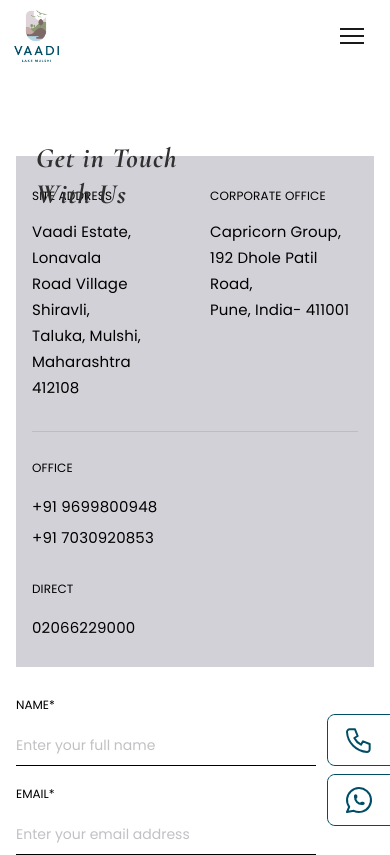
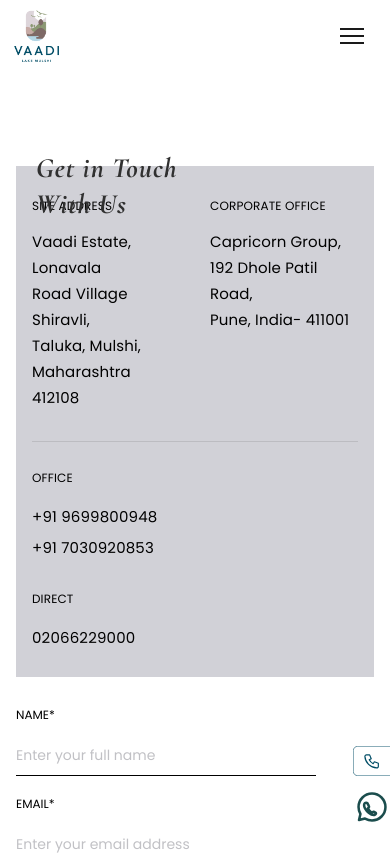
Before and after one commit to wajiddaudtamboli/vaadi-lake-mulshi, a React (Vite) app: page /contact in a window 390 px wide. Shown: the top 855 px of the page. Built offline with nearby package versions, Linux system fonts and the light colour scheme.

Commit message:
Revert "Adjust Contact page title positioning for phone modes"
This reverts commit 86ea9b5f7fca5cc678d16b7bf40d1f50b113a75d.

```diff
--- a/src/components/BookMeetingModal/BookMeetingModal.module.css
+++ b/src/components/BookMeetingModal/BookMeetingModal.module.css
@@ -259,7 +259,7 @@
   color: #FFFFFF;
   background: var(--color-primary, #A57C52);
   border: none;
-  border-radius: 10px;
+  border-radius: 0;
   letter-spacing: 0.1em;
   cursor: pointer;
   transition: opacity 0.2s ease;
--- a/src/components/ContactForm/ContactForm.css
+++ b/src/components/ContactForm/ContactForm.css
@@ -52,7 +52,7 @@
   background-color: #007bff;
   color: white;
   border: none;
-  border-radius: 10px;
+  border-radius: 0;
   cursor: pointer;
   font-size: 16px;
 }
--- a/src/components/FloatingContactButtons/FloatingContactButtons.css
+++ b/src/components/FloatingContactButtons/FloatingContactButtons.css
@@ -35,16 +35,6 @@
   box-shadow: 0 8px 22px rgba(0, 0, 0, 0.16);
 }
 
-.floating-contact__button--phone {
-  width: 64px;
-  height: 52px;
-}
-
-.floating-contact__button--whatsapp {
-  width: 64px;
-  height: 52px;
-}
-
 @media (max-width: 480px) {
   .floating-contact {
     bottom: 18px;
@@ -61,14 +51,4 @@
     width: 100%;
     height: 100%;
   }
-
-  .floating-contact__button--phone {
-    width: 64px;
-    height: 52px;
-  }
-
-  .floating-contact__button--whatsapp {
-    width: 64px;
-    height: 52px;
-  }
 }
--- a/src/components/FloatingContactButtons/FloatingContactButtons.jsx
+++ b/src/components/FloatingContactButtons/FloatingContactButtons.jsx
@@ -1,21 +1,21 @@
 import React from 'react';
 import './FloatingContactButtons.css';
 import contactIcon from '../../assets/Images for Landing Pages/phone.svg';
-import whatsappIcon from '../../assets/Images for Landing Pages/whatsapp.svg';
+import whatsappIcon from '../../assets/icons/whatsapp-outline.svg';
 
 const FloatingContactButtons = () => {
   return (
     <div className="floating-contact">
       <a
         href="tel:+919699800948"
-        className="floating-contact__button floating-contact__button--phone"
+        className="floating-contact__button"
         aria-label="Contact us by phone"
       >
         <img src={contactIcon} alt="" aria-hidden="true" />
       </a>
       <a
         href="https://wa.me/919699800948"
-        className="floating-contact__button floating-contact__button--whatsapp"
+        className="floating-contact__button"
         target="_blank"
         rel="noopener noreferrer"
         aria-label="Chat on WhatsApp"
--- a/src/components/InteriorShowcase/InteriorShowcase.css
+++ b/src/components/InteriorShowcase/InteriorShowcase.css
@@ -93,7 +93,7 @@
   display: flex;
   align-items: center;
   justify-content: center;
-  background-color: rgba(46, 136, 170, 0.7);
+  background-color: var(--color-primary);
   border: none;
   border-radius: 0;
   cursor: pointer;
@@ -101,7 +101,7 @@
 }
 
 .interior-showcase__slide-nav-btn:hover {
-  background-color: rgba(46, 136, 170, 0.9);
+  background-color: var(--color-primary-dark);
 }
 
 .interior-showcase__slide-nav-btn svg {
--- a/src/components/Reviews/Reviews.css
+++ b/src/components/Reviews/Reviews.css
@@ -117,7 +117,7 @@
   display: flex;
   align-items: center;
   justify-content: center;
-  background-color: rgba(46, 136, 170, 0.7);
+  background-color: var(--color-primary);
   border: none;
   border-radius: 0;
   cursor: pointer;
@@ -125,7 +125,7 @@
 }
 
 .reviews__nav-btn:hover {
-  background-color: rgba(46, 136, 170, 0.9);
+  background-color: var(--color-primary-dark);
 }
 
 .reviews__nav-btn svg {
--- a/src/components/VillaShowcase/VillaShowcase.css
+++ b/src/components/VillaShowcase/VillaShowcase.css
@@ -97,7 +97,7 @@
 .villa-showcase__nav-btn {
   width: 36px;
   height: 36px;
-  background: rgba(46, 136, 170, 0.7);
+  background: var(--color-primary);
   border: none;
   border-radius: 0;
   cursor: pointer;
@@ -110,7 +110,7 @@
 }
 
 .villa-showcase__nav-btn:hover {
-  background: rgba(46, 136, 170, 0.9);
+  background: var(--color-primary-dark);
 }
 
 .villa-showcase__badge {
--- a/src/components/WelcomeSection/WelcomeSection.css
+++ b/src/components/WelcomeSection/WelcomeSection.css
@@ -152,7 +152,7 @@
 .welcome__nav-btn {
   width: 36px;
   height: 36px;
-  background: rgba(46, 136, 170, 0.7);
+  background: var(--color-primary);
   border: none;
   border-radius: 0;
   cursor: pointer;
@@ -165,7 +165,7 @@
 }
 
 .welcome__nav-btn:hover {
-  background: rgba(46, 136, 170, 0.9);
+  background: var(--color-primary-dark);
 }
 
 /* Responsive */
--- a/src/pages/BookMeeting.module.css
+++ b/src/pages/BookMeeting.module.css
@@ -247,7 +247,7 @@
   color: #FFFFFF;
   background: var(--color-primary);
   border: none;
-  border-radius: 10px;
+  border-radius: 0;
   letter-spacing: 0.12em;
   cursor: pointer;
   position: relative;
--- a/src/pages/Contact.module.css
+++ b/src/pages/Contact.module.css
@@ -204,7 +204,7 @@
   background: var(--color-primary);
   color: #ffffff;
   border: 1px solid var(--color-primary);
-  border-radius: 10px;
+  border-radius: 0;
   font-family: "Poppins", Arial, sans-serif;
   font-size: 14px;
   font-weight: 400;
@@ -386,7 +386,6 @@
   .title {
     font-size: 32px;
     line-height: 42px;
-    margin-top: -10px;
   }
 
   .infoCard {
@@ -694,7 +693,6 @@
     font-size: 32px;
     line-height: 1.2;
     margin-bottom: 16px;
-    margin-top: 15px;
   }
 
   .infoCard {
```
